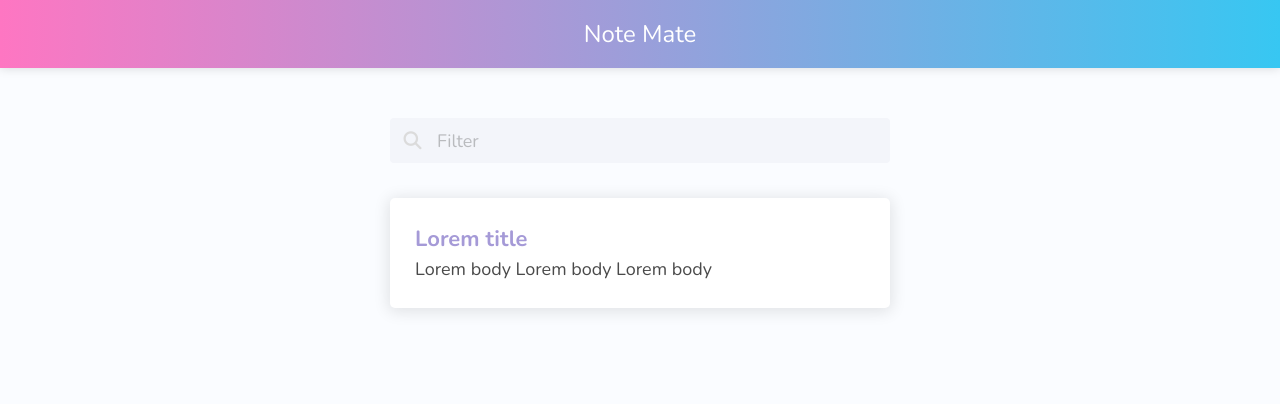
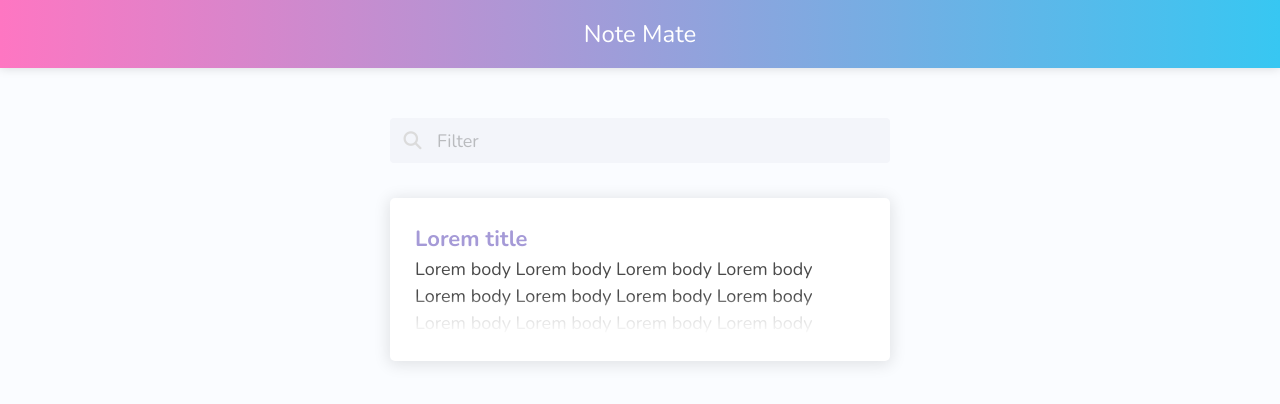
Before and after one commit to CodingDevotion/Note-app, an Angular app in the folder notes-frontend/: page / in a window 1280 px wide. Shown: the top 404 px of the page. Built offline with nearby package versions, Linux system fonts and the light colour scheme.

Commit message:
Fade out on NoteCard when too much text in it

```diff
--- a/notes-frontend/src/app/note-card/note-card.component.html
+++ b/notes-frontend/src/app/note-card/note-card.component.html
@@ -3,7 +3,14 @@
         <h1 class="note-card-title">Lorem title</h1>
 
         <div class="note-card-body">
+            <p> Lorem body Lorem body Lorem body
             Lorem body Lorem body Lorem body
+            Lorem body Lorem body Lorem body
+            Lorem body Lorem body Lorem body
+            Lorem body Lorem body Lorem body
+            Lorem body Lorem body Lorem body </p>
+
+            <div class="fade-out-truncation"></div>
         </div>
     </div>
 
--- a/notes-frontend/src/app/note-card/note-card.component.scss
+++ b/notes-frontend/src/app/note-card/note-card.component.scss
@@ -16,6 +16,7 @@
         .x-button {
             opacity: 1;
             transition-delay: 0.35s;
+            transform: scale(1);
         }
     }
 
@@ -27,6 +28,24 @@
             font-weight: bold;
             color: $purple;
         }
+
+        .note-card-body {
+            position: relative;
+
+            // Maximum height before it gets truncatened
+            max-height: 80px;
+            overflow: hidden;
+
+            .fade-out-truncation {
+                position: absolute;
+                bottom: 0;
+                height: 50%;
+                width: 100%;
+                background: linear-gradient(to bottom, rgba(white, 0) 0%, rgba(white, 0.8) 50%, white 100%);
+            }
+        }
+
+
     }
 }
 
@@ -44,7 +63,8 @@
     background-repeat: no-repeat;
     border-radius: 4px;
 
-    transition: opacity 0.2s ease-out;
+    transition: opacity 0.2s ease-out, transform 0.2s ease-out;
+    transform: scale(0.35);
 
     // The button is hidden by default
     opacity: 0;
@@ -55,6 +75,6 @@
 
     // On click
     &:active {
-        background-color: darken($light-red, 3%);
+        background-color: darken($light-red, 5%);
     }
 }
```
